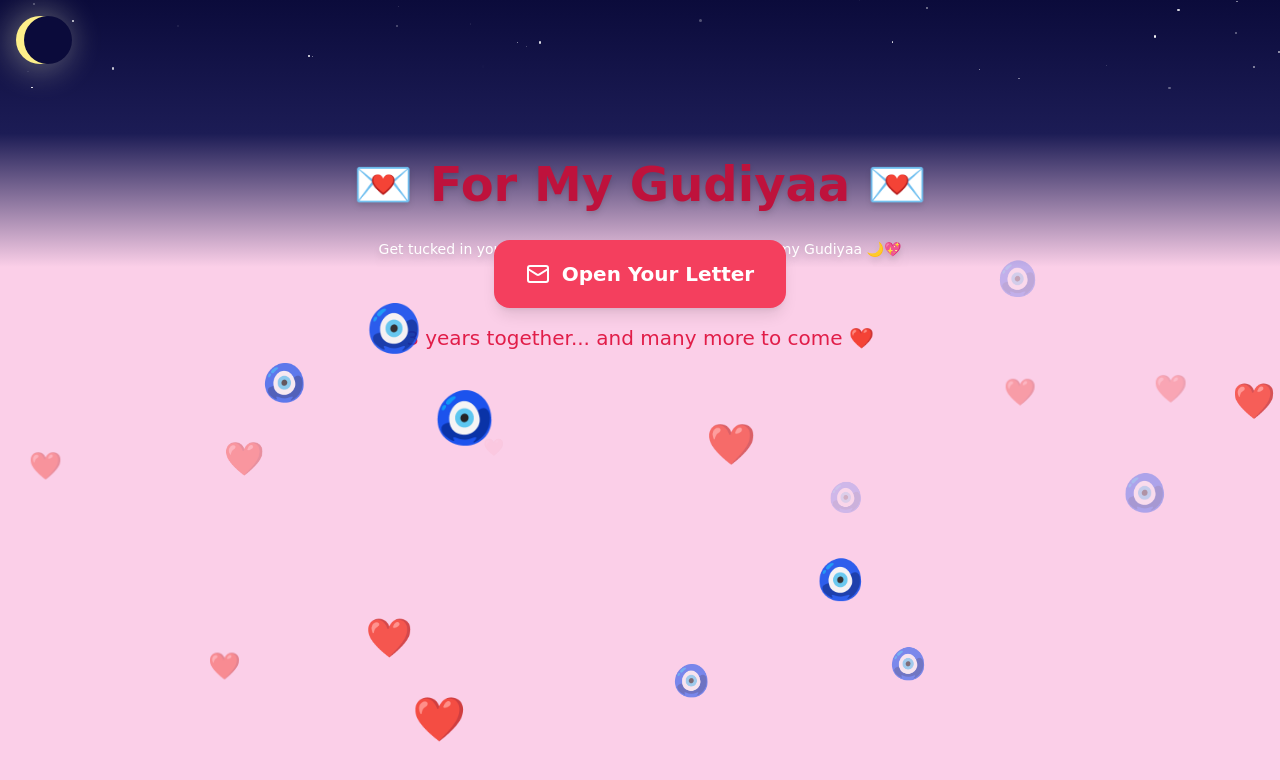
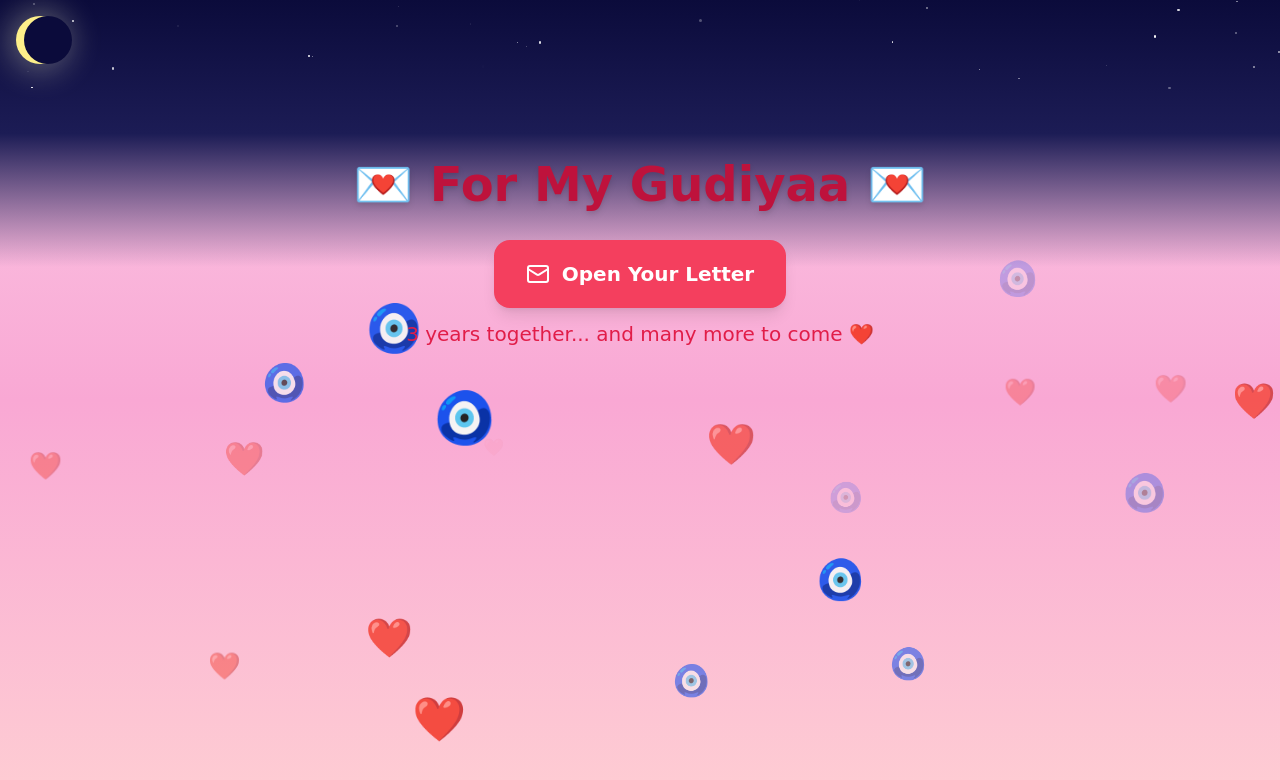
Before and after one commit to aryandogra2004-code/Gudiyaa, a React (Vite) app: page / in a window 1280 px wide. Shown: the top 780 px of the page. Built offline with nearby package versions, Linux system fonts and the light colour scheme.

Commit message:
Add files via upload

```diff
--- a/src/App.jsx
+++ b/src/App.jsx
@@ -6,7 +6,7 @@ export default function GudiyaaLoveSite() {
   const [open, setOpen] = useState(false);
   const [cardIndex, setCardIndex] = useState(0);
   const [showScroll, setShowScroll] = useState(false);
-  const [phase, setPhase] = useState("day"); // day, evening, night
+  const [phase, setPhase] = useState("pink"); // "pink", "evening", "night"
   const [fallingStar, setFallingStar] = useState(false);
 
   const cards = [
@@ -17,28 +17,24 @@ export default function GudiyaaLoveSite() {
     "I love you so much, Gudiyaa ❤️ You are my everything, forever & always ❤️."
   ];
 
-  const longMessage = `My pyariii Gudiyaa 💕
-From the moment we met I somehow knew in my heart that youuu are the one and since that day I have not loved anyone more than you 🥺. I want to spend every single day making you feel loved and special because you deserve it and you desrveeee so much moreee, Jaan. You are my heart. No words can truly capture how much I adore you. Every day theee love grows innn my dill. I just lovee youuu soo soo much. You are my family, my comfort, my wife. We will live our whole life together just each other’s. I’ll make my girl's each and every dream come true. We will wakeee up together and wee will ninii togetherrr. Ap Meri Sanju ho aur ap mere he rahogi. when ever my bchu reads this i want you to feel that at this moment too you are in my heart. you are my family my whole wide worldI’ll never let your cutest smileee fade. You make me smile, you make meee happy, just ME & YOU 💟💟❤. Alwaysss keep BLUSHINGG AND SMILINGG MYY BEAUTIFUL SANJU With lotsss of loveee meriii jaannn, yourrrr babyyyy, Aruuuuuuu 💗💗💗🤭`;
+  const longMessage = `
+My pyariii Gudiyaa 💕
+
+From the moment we met I somehow knew in my heart that youuu are the one and since that day I have not loved anyone more than you 🥺. I want to spend every single day making you feel loved and special because you deserve it and you desrveeee so much moreee, Jaan. You are my heart. No words can truly capture how much I adore you. Every day theee love grows innn my dill. I just lovee youuu soo soo much. You are my family, my comfort, my wife. We will live our whole life together just each other’s. I’ll make my girl's each and every dream come true. We will wakeee up together and wee will ninii togetherrr. Ap Meri Sanju ho aur ap mere he rahogi. I’ll never let your cutest smileee fade. when ever my bchu reads this i want you to feel that at this moment too you are in my heart.You give me so much love , you are my family my whole wide world You make me smile, you make meee happy, just ME & YOU 💟💟❤. With lotsss of loveee meriii jaannn, yourrrr babyyyy, Aruuuuuuu 💗💗💗🤭
+`;
 
   const floatingEmojis = [
     { symbol: "❤️", color: "text-rose-400", size: 25 },
     { symbol: "🧿", color: "text-blue-500", size: 30 }
   ];
 
-  const stars = [...Array(30)].map((_, i) => ({
-    top: Math.random() * 33,
-    left: Math.random() * 100,
-    size: 1 + Math.random() * 2,
-    delay: Math.random() * 3
-  }));
-
   // Determine phase based on time
   useEffect(() => {
     const updatePhase = () => {
       const h = new Date().getHours();
-      if (h >= 18 || h < 5) setPhase("night");       // Night: 6 PM – 5 AM
-      else if (h >= 15) setPhase("evening");         // Evening: 3 PM – 6 PM
-      else setPhase("day");                          // Day: 5 AM – 3 PM (plain pink)
+      if (h >= 18 || h < 5) setPhase("night");
+      else if (h >= 15 && h < 18) setPhase("evening"); // 3PM-6PM sunset
+      else setPhase("pink"); // all other times: pink
     };
     updatePhase();
     const interval = setInterval(updatePhase, 60000);
@@ -55,31 +51,30 @@ From the moment we met I somehow knew in my heart that youuu are the one and sin
     return () => clearInterval(interval);
   }, [phase]);
 
-  const getMessage = () => {
-    if (phase === "night") return "Get tucked in your blanket and sleepee cozy and comfy, my Gudiyaa 🌙💖";
-    if (phase === "evening") return "Cozy clouds for my cutie ☁️💗";
-    return ""; // No day message
-  };
+  const stars = [...Array(30)].map((_, i) => ({
+    top: Math.random() * 33,
+    left: Math.random() * 100,
+    size: 1 + Math.random() * 2,
+    delay: Math.random() * 3
+  }));
 
   return (
-    <div className="min-h-screen relative flex flex-col items-center justify-start font-poppins overflow-hidden bg-pink-200">
+    <div className="min-h-screen relative flex flex-col items-center justify-start bg-gradient-to-b from-pink-200 via-pink-300 to-rose-200 font-poppins overflow-hidden">
 
-      {/* Top Gradient / Background */}
-      <div className="absolute top-0 left-0 w-full h-1/3 z-0 overflow-hidden">
-        <div
-          className={`absolute top-0 left-0 w-full h-full transition-colors duration-1000
-            ${phase==="night" ? "bg-gradient-to-b from-[#0b0b3b] via-[#1c1c55] to-transparent" : ""}
-            ${phase==="day" ? "bg-pink-200" : ""}
-            ${phase==="evening" ? "bg-gradient-to-b from-[#ff7f50] via-[#ff4500] to-transparent" : ""}`}
-        ></div>
+      {/* Background / Sky Top */}
+      <div className="absolute top-0 left-0 w-full h-1/3 overflow-hidden">
 
-        {/* Sunset Sun */}
-        {phase === "evening" && (
-          <div className="absolute top-8 left-1/2 transform -translate-x-1/2 w-24 h-24 bg-orange-400 rounded-full shadow-[0_0_50px_15px_rgba(255,140,0,0.5)]"></div>
+        {/* Pink Background */}
+        {phase === "pink" && (
+          <div className="absolute top-0 left-0 w-full h-full bg-gradient-to-b from-pink-200 via-pink-300 to-rose-200"></div>
         )}
 
-        {/* Evening clouds */}
-        {phase === "evening" && [...Array(5)].map((_, i) => {
+        {/* Sunset / Evening Effect */}
+        {phase === "evening" && (
+          <>
+            <div className="absolute top-0 left-0 w-full h-full bg-gradient-to-b from-[#ff7f50] via-[#ff4500] to-transparent transition-colors duration-1000"></div>
+            <div className="absolute top-8 left-1/2 transform -translate-x-1/2 w-24 h-24 bg-orange-400 rounded-full shadow-[0_0_50px_15px_rgba(255,140,0,0.5)]"></div>
+            {[...Array(5)].map((_, i) => {
               const top = Math.random() * 20 + 5;
               const left = Math.random() * 100;
               const speed = Math.random() * 5 + 1;
@@ -93,52 +88,55 @@ From the moment we met I somehow knew in my heart that youuu are the one and sin
                 />
               );
             })}
+          </>
+        )}
 
-        {/* Night stars & moon */}
+        {/* Night Effect */}
         {phase === "night" && (
           <>
+            <div className="absolute top-0 left-0 w-full h-full bg-gradient-to-b from-[#0b0b3b] via-[#1c1c55] to-transparent"></div>
+            {/* Moon */}
             <div className="absolute top-4 left-4 w-12 h-12 bg-yellow-200 rounded-full shadow-[0_0_30px_8px_rgba(255,255,204,0.3)]">
               <div className="w-12 h-12 rounded-full bg-[#0b0b3b] absolute top-0 left-2"></div>
             </div>
-            {stars.map((star, i) => (
+            {/* Stars */}
+            {stars.map((star, idx) => (
               <motion.div
-                key={i}
+                key={idx}
                 className="absolute bg-white rounded-full"
                 style={{ width: star.size, height: star.size, top: `${star.top}%`, left: `${star.left}%` }}
-                animate={{ opacity: [0,1,0] }}
-                transition={{ duration: 1 + Math.random()*2, repeat: Infinity, delay: star.delay }}
+                animate={{ opacity: [0, 1, 0] }}
+                transition={{ duration: 1 + Math.random() * 2, repeat: Infinity, delay: star.delay }}
               />
             ))}
+            {/* Falling Star */}
             <AnimatePresence>
               {fallingStar && (
                 <motion.div
                   className="absolute bg-white w-1 h-1 rounded-full shadow-lg"
                   initial={{ top: "5%", left: "0%" }}
                   animate={{ top: "25%", left: "100%", scale: 1 }}
-                  exit={{ opacity:0 }}
-                  transition={{ duration:1.5, ease:"easeInOut" }}
+                  exit={{ opacity: 0 }}
+                  transition={{ duration: 1.5, ease: "easeInOut" }}
                 />
               )}
             </AnimatePresence>
           </>
         )}
-
-        {/* Weather Message */}
-        {phase !== "day" && (
-          <div className="absolute bottom-2 w-full text-center text-white text-sm drop-shadow-lg px-4">
-            {getMessage()}
-          </div>
-        )}
       </div>
 
-      {/* Floating emojis */}
+      {/* Floating Emojis */}
       {[...Array(25)].map((_, i) => {
         const emoji = i % 2 === 0 ? floatingEmojis[0] : floatingEmojis[1];
         return (
           <motion.div
             key={i}
             className={`${emoji.color} absolute`}
-            style={{ top: `${33 + Math.random() * 67}%`, left: `${Math.random() * 100}%`, fontSize: `${emoji.size + Math.random() * 15}px` }}
+            style={{
+              top: `${33 + Math.random() * 67}%`,
+              left: `${Math.random() * 100}%`,
+              fontSize: `${emoji.size + Math.random() * 15}px`
+            }}
             initial={{ opacity: 0, scale: 0 }}
             animate={{ opacity: [0, 1, 0], y: [0, -50], scale: [0.6, 1.2, 0.6] }}
             transition={{ duration: 5 + Math.random() * 3, repeat: Infinity, delay: i * 0.3 }}
@@ -150,10 +148,12 @@ From the moment we met I somehow knew in my heart that youuu are the one and sin
 
       {/* Title */}
       <motion.div className="text-center mt-40 mb-8 z-10 relative" initial={{ opacity: 0, y: -30 }} animate={{ opacity: 1, y: 0 }} transition={{ duration: 0.8 }}>
-        <h1 className="text-4xl md:text-5xl font-bold text-rose-700 drop-shadow-md"> 💌 For My Gudiyaa 💌 </h1>
+        <h1 className="text-4xl md:text-5xl font-bold text-rose-700 drop-shadow-md">
+          💌 For My Gudiyaa 💌
+        </h1>
       </motion.div>
 
-      {/* Open Letter Button */}
+      {/* Open Letter */}
       <motion.button
         onClick={() => setOpen(true)}
         className="bg-rose-500 hover:bg-rose-600 text-white px-8 py-5 rounded-2xl shadow-lg flex items-center gap-3 text-xl font-semibold z-10"
@@ -163,10 +163,13 @@ From the moment we met I somehow knew in my heart that youuu are the one and sin
         <Mail className="w-6 h-6" /> Open Your Letter
       </motion.button>
 
-      {/* "3 years together..." text below button */}
-      <p className="text-lg md:text-xl text-rose-600 mt-4 mb-8 text-center">3 years together... and many more to come ❤️</p>
+      {/* Text below Open Letter */}
+      <p className="text-lg md:text-xl text-rose-600 mt-3 mb-8 z-10 text-center">
+        3 years together... and many more to come ❤️
+      </p>
 
-      {/* Envelope Modal & Scroll Modal remain the same as before */}
+      {/* Envelope Modal and Scroll Modal remain unchanged */}
+      {/* ... your existing envelope and scroll modal code ... */}
     </div>
   );
 }
```
Lines whose indentation alone changed are shown as unchanged.
